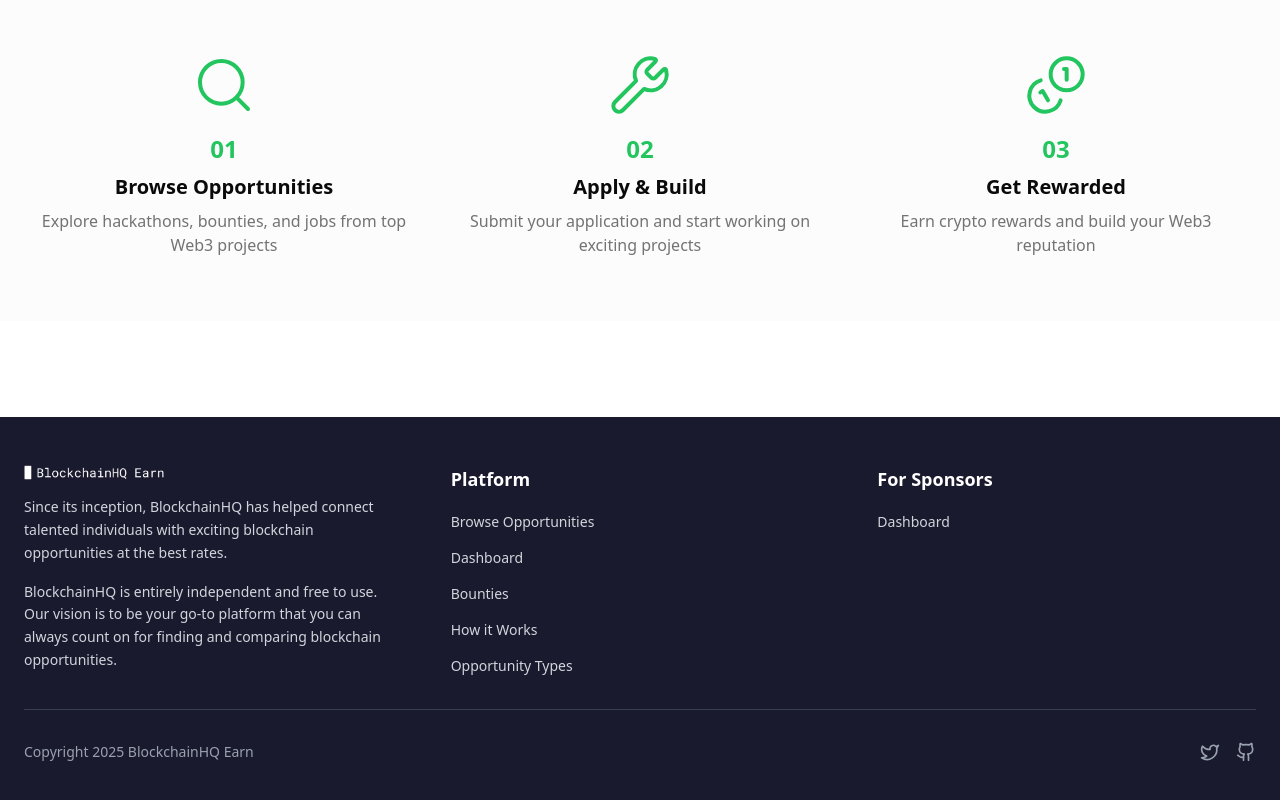
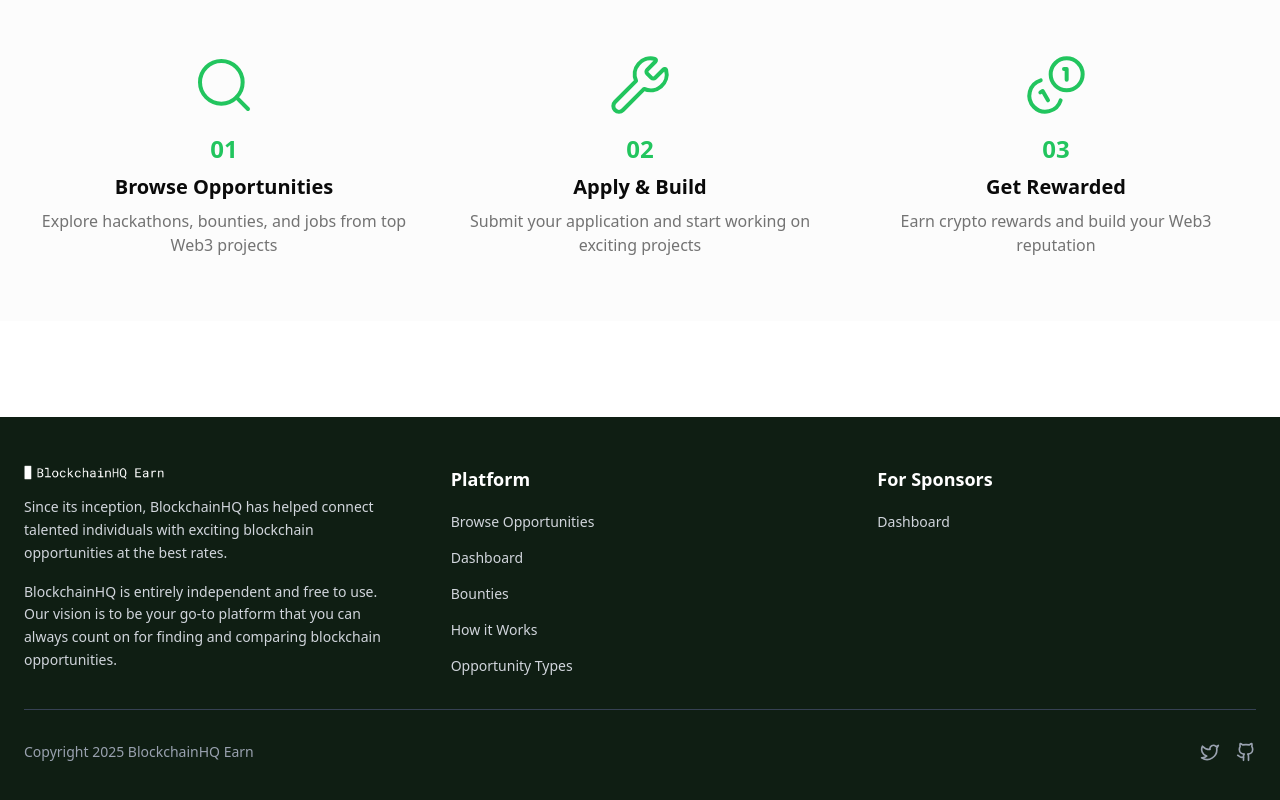
Before and after one commit to NiravJoshi33/blockchainhq-earn, a Next.js app: page / in a window 1280 px wide. Shown: the part 1841-2641 px from the top of the page. Built offline with nearby package versions, Linux system fonts and the light colour scheme; no server answers; the database is empty; what @privy-io/wagmi, wagmi would draw is missing.

Commit message:
updated footer color

```diff
--- a/components/layout/footer.tsx
+++ b/components/layout/footer.tsx
@@ -5,7 +5,7 @@
 
 const Footer = () => {
   return (
-    <footer className="bg-[#1a1a2e] dark:bg-[#0f0f1e] text-white mt-24">
+    <footer className="bg-[#0f1e13] dark:bg-[#0f1e13] text-white mt-24">
       <div className="max-w-7xl mx-auto px-6 py-12">
         {/* Main Footer Content */}
         <div className="grid grid-cols-1 md:grid-cols-2 lg:grid-cols-3 gap-12 pb-8">
```
